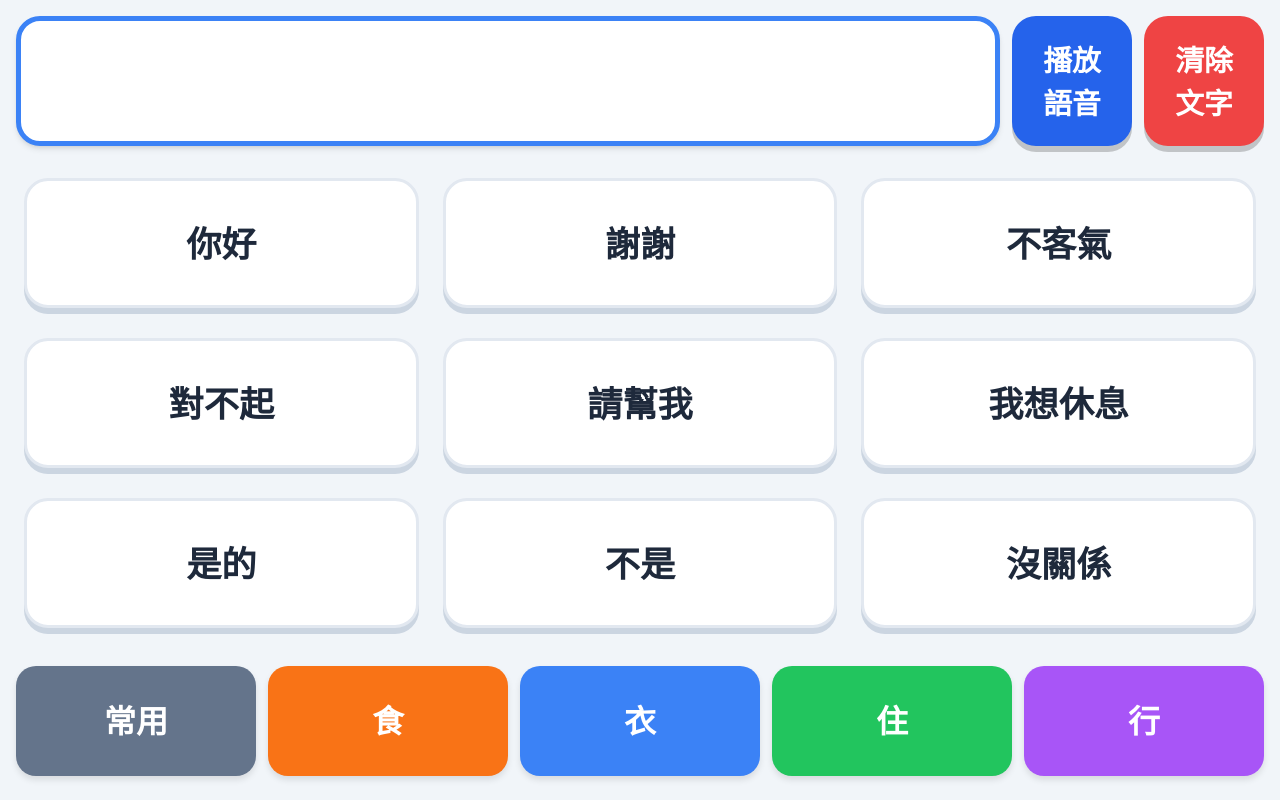
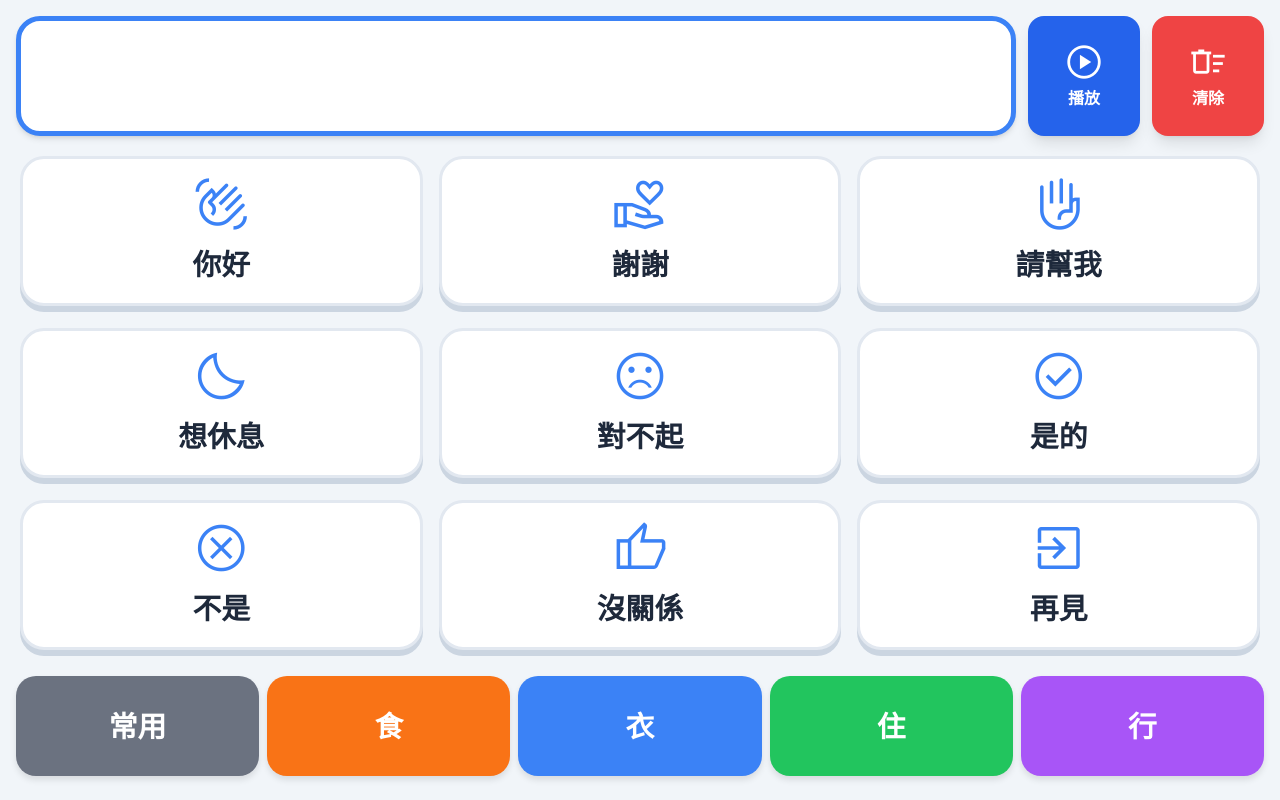
Before and after one commit to bensoncheng1118-coder/parkinsonaac, a plain HTML site: page index.html in a window 1280 px wide. Drawn offline with nearby package versions, Linux system fonts and the light colour scheme.

Commit message:
Update index.html

```diff
--- a/index.html
+++ b/index.html
@@ -4,15 +4,16 @@
 <head>
     <meta charset="UTF-8">
     <meta name="viewport" content="width=device-width, initial-scale=1.0, maximum-scale=1.0, user-scalable=no">
-    <title>AAC 輔助系統 - 完整語音播放版</title>
+    <title>帕金森氏症專用 AAC 系統</title>
     <script src="https://cdn.tailwindcss.com"></script>
+    <link rel="stylesheet"
+        href="https://fonts.googleapis.com/css2?family=Material+Symbols+Outlined:opsz,wght,FILL,GRAD@48,700,0,0" />
     <style>
-        /* 按鈕基本樣式 */
+        /* 3x3 常用語按鈕樣式 */
         .phrase-btn {
-            height: 130px;
-            font-size: 2.2rem;
-            font-weight: 900;
+            height: 150px;
             display: flex;
+            flex-direction: column;
             align-items: center;
             justify-content: center;
             border-radius: 24px;
@@ -20,9 +21,8 @@
             box-shadow: 0 6px 0 #cbd5e1;
             border: 3px solid #e2e8f0;
             transition: all 0.05s;
-            text-align: center;
-            padding: 10px;
-            color: #1e293b;
+            gap: 10px;
+            cursor: pointer;
         }
 
         .phrase-btn:active {
@@ -31,42 +31,40 @@
             background-color: #f8fafc;
         }
 
+        .icon-main {
+            font-size: 3.5rem !important;
+            color: #3b82f6;
+        }
+
+        .text-main {
+            font-size: 1.8rem;
+            font-weight: 900;
+            color: #1e293b;
+        }
+
+        /* 下方導覽按鈕 */
         .nav-btn {
-            height: 110px;
-            font-size: 2rem;
+            height: 100px;
+            font-size: 1.8rem;
             font-weight: bold;
             color: white;
             border-radius: 20px;
             box-shadow: 0 4px 6px rgba(0, 0, 0, 0.1);
         }
 
-        /* 句子顯示與控制區 */
+        /* 句子顯示盒 */
         #display-box {
-            min-height: 130px;
-            font-size: 2.8rem;
-            background: #ffffff;
+            min-height: 120px;
+            font-size: 2.5rem;
+            background: white;
             border: 5px solid #3b82f6;
             border-radius: 24px;
-            padding: 20px;
+            padding: 15px;
+            font-weight: bold;
+            color: #1d4ed8;
             display: flex;
             align-items: center;
-            font-weight: bold;
-            color: #1d4ed8;
             overflow-x: auto;
-        }
-
-        /* 播放與清除按鈕 */
-        .control-btn {
-            height: 130px;
-            width: 120px;
-            font-size: 1.8rem;
-            font-weight: bold;
-            color: white;
-            border-radius: 24px;
-            display: flex;
-            align-items: center;
-            justify-content: center;
-            box-shadow: 0 6px 0 rgba(0, 0, 0, 0.2);
         }
 
         .no-scrollbar::-webkit-scrollbar {
@@ -75,93 +73,95 @@
     </style>
 </head>
 
-<body class="h-screen flex flex-col p-4 bg-slate-100 overflow-hidden">
+<body class="h-screen flex flex-col p-4 bg-slate-100 overflow-hidden text-slate-800">
 
-    <!-- 頂部：句子輸入與語音控制列 -->
-    <div class="flex gap-3 mb-6">
-        <!-- 句子顯示 -->
+    <!-- 頂部：控制列 -->
+    <div class="flex gap-3 mb-4">
         <div id="display-box" class="flex-grow shadow-md no-scrollbar">
             <span id="output"></span>
         </div>
 
-        <!-- 播放按鈕 (藍色) -->
-        <button onclick="playFullSentence()" class="control-btn bg-blue-600 active:bg-blue-800">
-            播放<br>語音
+        <!-- 播放按鈕 -->
+        <button onclick="playAll()"
+            class="w-28 bg-blue-600 text-white rounded-2xl font-bold flex flex-col items-center justify-center gap-1 shadow-lg active:bg-blue-800">
+            <span class="material-symbols-outlined" style="font-size: 2.5rem;">play_circle</span>
+            <span>播放</span>
         </button>
 
-        <!-- 清除按鈕 (紅色) -->
-        <button onclick="clearAll()" class="control-btn bg-red-500 active:bg-red-700">
-            清除<br>文字
+        <!-- 清除按鈕 -->
+        <button onclick="clearAll()"
+            class="w-28 bg-red-500 text-white rounded-2xl font-bold flex flex-col items-center justify-center gap-1 shadow-lg active:bg-red-700">
+            <span class="material-symbols-outlined" style="font-size: 2.5rem;">delete_sweep</span>
+            <span>清除</span>
         </button>
     </div>
 
-    <!-- 中間：3x3 常用語區域 -->
-    <div id="grid-container" class="flex-grow grid grid-cols-3 gap-6 mb-6 p-2 overflow-y-auto no-scrollbar">
+    <!-- 中間：3x3 矩陣區 -->
+    <div id="grid-container" class="flex-grow grid grid-cols-3 gap-4 mb-4 overflow-y-auto no-scrollbar p-1">
         <!-- JS 動態生成 -->
     </div>
 
-    <!-- 底部：固定分類 -->
-    <div class="grid grid-cols-5 gap-3 mb-2">
-        <button onclick="updateGrid('common')" class="nav-btn bg-slate-500">常用</button>
-        <button onclick="updateGrid('eat')" class="nav-btn bg-orange-500">食</button>
-        <button onclick="updateGrid('cloth')" class="nav-btn bg-blue-500">衣</button>
-        <button onclick="updateGrid('live')" class="nav-btn bg-green-500">住</button>
-        <button onclick="updateGrid('move')" class="nav-btn bg-purple-500">行</button>
+    <!-- 底部：分類導覽 -->
+    <div class="grid grid-cols-5 gap-2 pb-2">
+        <button onclick="updateGrid('common')" class="nav-btn bg-gray-500 active:opacity-80">常用</button>
+        <button onclick="updateGrid('eat')" class="nav-btn bg-orange-500 active:opacity-80">食</button>
+        <button onclick="updateGrid('cloth')" class="nav-btn bg-blue-500 active:opacity-80">衣</button>
+        <button onclick="updateGrid('live')" class="nav-btn bg-green-500 active:opacity-80">住</button>
+        <button onclick="updateGrid('move')" class="nav-btn bg-purple-500 active:opacity-80">行</button>
     </div>
 
     <script>
         const menuData = {
-            'common': ['你好', '謝謝', '不客氣', '對不起', '請幫我', '我想休息', '是的', '不是', '沒關係'],
-            'eat': ['肚子餓', '我想喝水', '想吃藥', '想吃水果', '太燙了', '太冷了', '吃飽了', '慢慢吃', '想喝湯'],
-            'cloth': ['太冷了', '太熱了', '換衣服', '穿外套', '脫衣服', '尿布濕了', '想洗澡', '太緊了', '穿襪子'],
-            'live': ['想睡覺', '上廁所', '開電視', '開燈', '關燈', '幫我翻身', '扶我起來', '回房間', '拿眼鏡'],
-            'move': ['去散步', '坐輪椅', '去醫院', '要回家', '慢一點', '停下來', '出門', '扶一下', '拿柺杖']
+            'common': [['你好', 'waving_hand'], ['謝謝', 'volunteer_activism'], ['請幫我', 'front_hand'], ['想休息', 'bedtime'], ['對不起', 'sentiment_dissatisfied'], ['是的', 'check_circle'], ['不是', 'cancel'], ['沒關係', 'thumb_up'], ['再見', 'exit_to_app']],
+            'eat': [['肚子餓', 'restaurant'], ['喝水', 'local_drink'], ['吃藥', 'medication'], ['水果', 'nutrition'], ['太燙了', 'heat_alt'], ['太冷了', 'ac_unit'], ['吃飽了', 'done_all'], ['慢慢吃', 'timer'], ['喝湯', 'soup_kitchen']],
+            'cloth': [['太冷了', 'severe_cold'], ['太熱了', 'device_thermostat'], ['換衣服', 'checkroom'], ['外套', 'dry_cleaning'], ['脫衣服', 'accessibility_new'], ['尿布濕', 'baby_changing_station'], ['洗澡', 'bathtub'], ['太緊了', 'compress'], ['穿襪子', 'socks']],
+            'live': [['想睡覺', 'sleep'], ['上廁所', 'wc'], ['看電視', 'tv'], ['開燈', 'lightbulb'], ['關燈', 'light_off'], ['翻身', 'airline_seat_flat_angled'], ['起來', 'upload'], ['回房間', 'meeting_room'], ['拿眼鏡', 'eyeglasses']],
+            'move': [['散步', 'directions_walk'], ['輪椅', 'accessible'], ['醫院', 'local_hospital'], ['回家', 'home'], ['慢一點', 'slow_motion_video'], ['停下來', 'back_hand'], ['出門', 'door_open'], ['扶我', 'assist_walker'], ['拿柺杖', 'blind']]
         };
 
         let lastClick = 0;
 
-        // 更新按鈕區
         function updateGrid(category) {
             const container = document.getElementById('grid-container');
             container.innerHTML = '';
 
-            menuData[category].forEach(text => {
+            menuData[category].forEach(([text, iconName]) => {
                 const btn = document.createElement('div');
                 btn.className = 'phrase-btn';
-                btn.innerText = text;
+                btn.innerHTML = `
+                    <span class="material-symbols-outlined icon-main">${iconName}</span>
+                    <span class="text-main">${text}</span>
+                `;
                 btn.onclick = () => {
                     const now = Date.now();
-                    if (now - lastClick < 700) return; // 抗震顫防連點
+                    if (now - lastClick < 700) return;
                     lastClick = now;
 
                     document.getElementById('output').innerText += text + ' ';
-                    // 點擊當下也發出簡短聲音回饋
                     speakText(text);
+
+                    // 同步發送到後端紀錄
+                    fetch('/api/log', {
+                        method: 'POST',
+                        headers: { 'Content-Type': 'application/json' },
+                        body: JSON.stringify({ message: text })
+                    }).catch(e => console.log("紀錄暫時無法傳送"));
                 };
                 container.appendChild(btn);
             });
         }
 
-        // 核心語音功能：朗讀整段文字
-        function playFullSentence() {
-            const text = document.getElementById('output').innerText;
-            if (text.trim() === "") {
-                speakText("內容是空的");
-                return;
-            }
-            speakText(text);
+        function speakText(text) {
+            window.speechSynthesis.cancel();
+            const msg = new SpeechSynthesisUtterance(text);
+            msg.lang = 'zh-TW';
+            msg.rate = 0.8;
+            window.speechSynthesis.speak(msg);
         }
 
-        // 通用語音呼叫函數
-        function speakText(text) {
-            // 先停止正在播放的聲音，避免重疊
-            window.speechSynthesis.cancel();
-
-            const msg = new SpeechSynthesisUtterance(text);
-            msg.lang = 'zh-TW';
-            msg.rate = 0.85; // 語速：0.85 較適合長輩聽讀
-            msg.pitch = 1.0;
-            window.speechSynthesis.speak(msg);
+        function playAll() {
+            const fullText = document.getElementById('output').innerText;
+            speakText(fullText || "請先點選按鈕");
         }
 
         function clearAll() {
```
